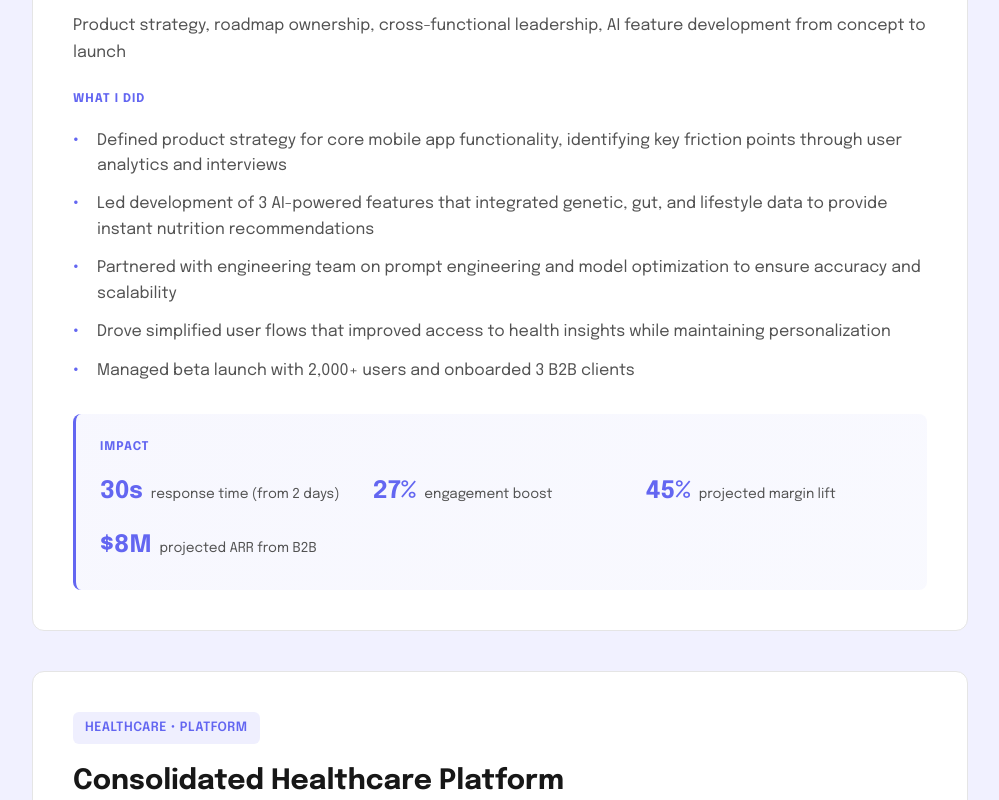
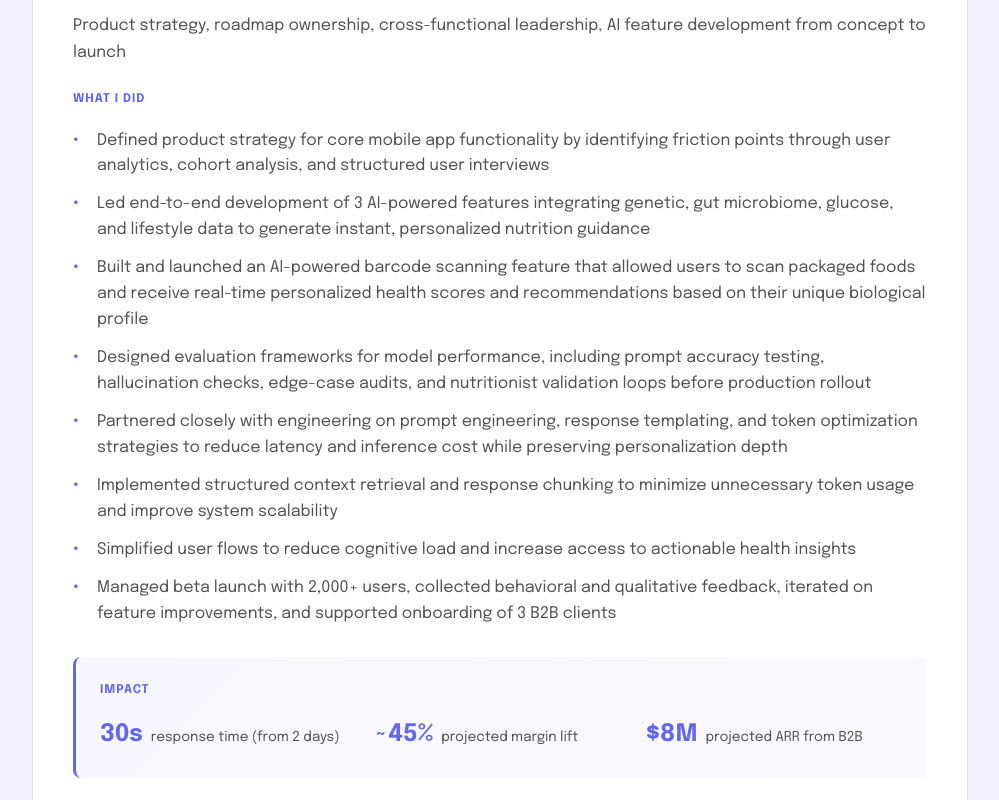
Before and after one commit to Anushka153/anushkasingh, a React (Create React App) app: page /projects in a window 1280 px wide. Shown: the part 980-1780 px from the top of the page, without its empty margins (140-1139 px from the left). Built offline with nearby package versions, Linux system fonts and the light colour scheme.

Commit message:
project 1

```diff
--- a/src/pages/Projects.js
+++ b/src/pages/Projects.js
@@ -12,16 +12,19 @@ function Projects() {
       context: 'Digital health startup needed to scale personalized nutrition advice without ballooning operational costs. Nutritionists were manually responding to every user query, creating a 2-day response time and limiting the number of users the platform could serve. The challenge was maintaining quality of advice while dramatically increasing speed and capacity.',
       role: 'Product strategy, roadmap ownership, cross-functional leadership, AI feature development from concept to launch',
       whatIDid: [
-        'Defined product strategy for core mobile app functionality, identifying key friction points through user analytics and interviews',
-        'Led development of 3 AI-powered features that integrated genetic, gut, and lifestyle data to provide instant nutrition recommendations',
-        'Partnered with engineering team on prompt engineering and model optimization to ensure accuracy and scalability',
-        'Drove simplified user flows that improved access to health insights while maintaining personalization',
-        'Managed beta launch with 2,000+ users and onboarded 3 B2B clients'
+        'Defined product strategy for core mobile app functionality by identifying friction points through user analytics, cohort analysis, and structured user interviews',
+        'Led end-to-end development of 3 AI-powered features integrating genetic, gut microbiome, glucose, and lifestyle data to generate instant, personalized nutrition guidance',
+        'Built and launched an AI-powered barcode scanning feature that allowed users to scan packaged foods and receive real-time personalized health scores and recommendations based on their unique biological profile',
+        'Designed evaluation frameworks for model performance, including prompt accuracy testing, hallucination checks, edge-case audits, and nutritionist validation loops before production rollout',
+        'Partnered closely with engineering on prompt engineering, response templating, and token optimization strategies to reduce latency and inference cost while preserving personalization depth',
+        'Implemented structured context retrieval and response chunking to minimize unnecessary token usage and improve system scalability',
+        'Simplified user flows to reduce cognitive load and increase access to actionable health insights',
+        'Managed beta launch with 2,000+ users, collected behavioral and qualitative feedback, iterated on feature improvements, and supported onboarding of 3 B2B clients',
       ],
       impact: [
         { value: '30s', label: 'response time (from 2 days)' },
-        { value: '27%', label: 'engagement boost' },
-        { value: '45%', label: 'projected margin lift' },
+        // { value: '27%', label: 'engagement boost' },
+        { value: '~45%', label: 'projected margin lift' },
         { value: '$8M', label: 'projected ARR from B2B' }
       ]
     },
```
